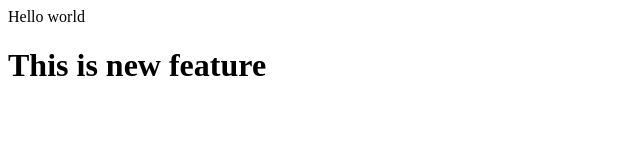
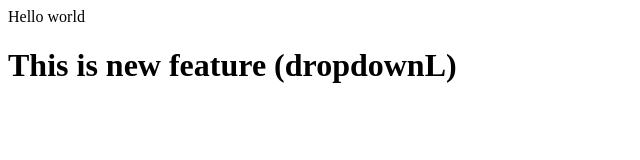
Before and after one commit to juned456/local-repo, a plain HTML site: page index.html in a window 1280 px wide. Shown: the whole page, without its empty margins (0-640 px from the left). Drawn offline with Linux system fonts and the light colour scheme.

```diff
--- a/index.html
+++ b/index.html
@@ -1,2 +1,2 @@
 <p>Hello world</p>
-<h1> This is new feature</h1>
+<h1> This is new feature (dropdownL)</h1>
```
